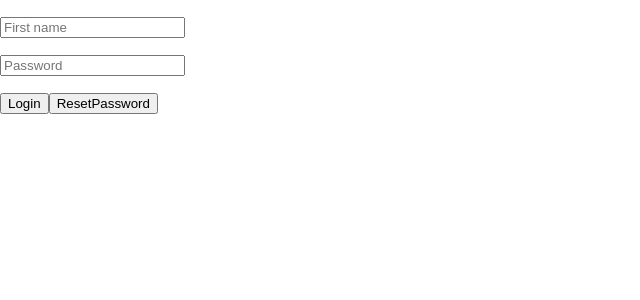
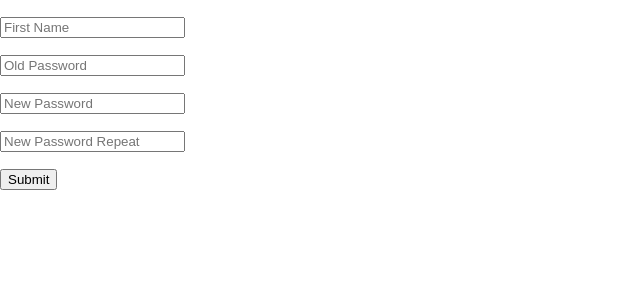
Before and after one commit to victordaj/TeamProject, a React (Create React App) app in the folder frontend/: page /resetPassword in a window 1280 px wide. Shown: the top 300 px of the page, without its empty margins (0-640 px from the left). Built offline with nearby package versions, Linux system fonts and the light colour scheme; no server answers.

Commit message:
Fixed reset password route

```diff
--- a/frontend/src/components/ResetPassword.js
+++ b/frontend/src/components/ResetPassword.js
@@ -26,12 +26,12 @@ class ResetPassword extends React.Component {
         this.getUsers();
     }
     submitForm = () => {
-        console.log(this.state)
+        console.log("State: ", this.state)
         if(this.state.firstName && this.state.oldPassword && this.state.newPassword && this.state.newPasswordRepeat){
             this.state.users.forEach(element => {
                 if(element.firstName === this.state.firstName){
-                    console.log(element.password)
-                    console.log(this.state.oldPassword)
+                    console.log("Password: ", element.password)
+                    console.log("Old password: ", this.state.oldPassword)
                         if(this.state.newPassword === this.state.newPasswordRepeat){
                             axios.put('/users/reset/' + element._id,{password : this.state.newPassword}).then(()=>{
                                 alert("Password succesfully reseted")
@@ -46,7 +46,7 @@ class ResetPassword extends React.Component {
     }
     render() {
         return (<div>
-                    <p><input name='firstName' type='text' value = {this.state.firstName} onChange={this.onChange} placeholder="FirstName" /></p>
+                    <p><input name='firstName' type='text' value = {this.state.firstName} onChange={this.onChange} placeholder="First Name" /></p>
                     <p><input name='oldPassword' type='text' value = {this.state.lastName} onChange={this.onChange} placeholder="Old Password" /></p>
                     <p><input name='newPassword' type='text' value = {this.state.password} onChange={this.onChange} placeholder="New Password"  /></p>
                     <p><input name='newPasswordRepeat' type='text' value = {this.state.newPasswordRepeat} onChange={this.onChange} placeholder="New Password Repeat" /></p>
--- a/frontend/src/index.js
+++ b/frontend/src/index.js
@@ -36,13 +36,17 @@ const Routing = () => {
         {isLogged ?
           <Switch>
             <Route exact path="/" component={App} />
-            <Route exact path="/resetPassword" component={ResetPassword}/>
+
             <Route exact path="/users" component={UserContainer} />
             <Route exact path="/users/:id" component={UpdateUser} />
             <Route exact path="/users/:id/items/" component={ItemContainer} />
             <Route exact path="/users/:id/items/:item_id" component={UpdateItem} />
           </Switch> :
-          <Login />}
+          <Switch>
+            <Route exact path="/login" component={Login} />
+            <Route exact path="/resetPassword" component={ResetPassword}/>
+          </Switch>
+          }
       </Router>
     </ThemeProvider>
   ) : null
```
Also changed, not shown: 1 other file (tests, documents, lock files or other folders).
